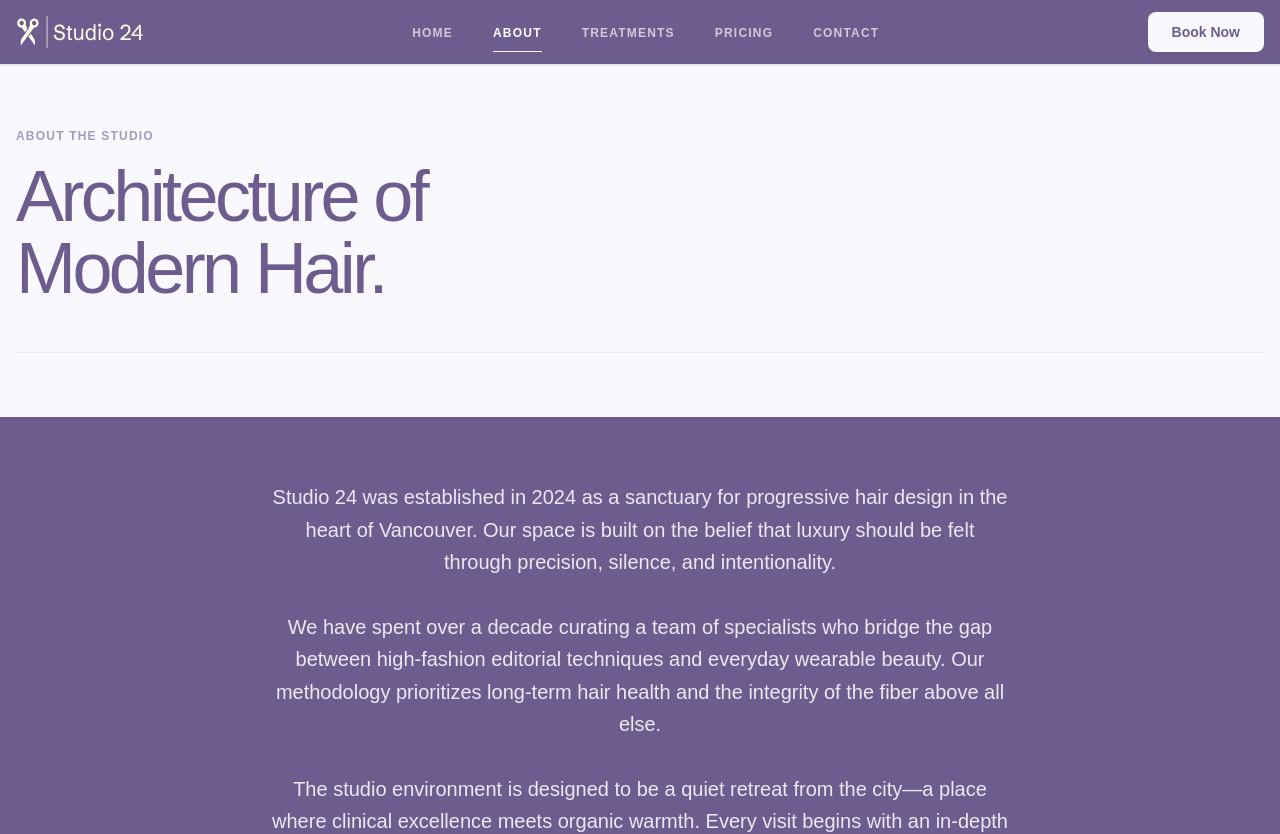
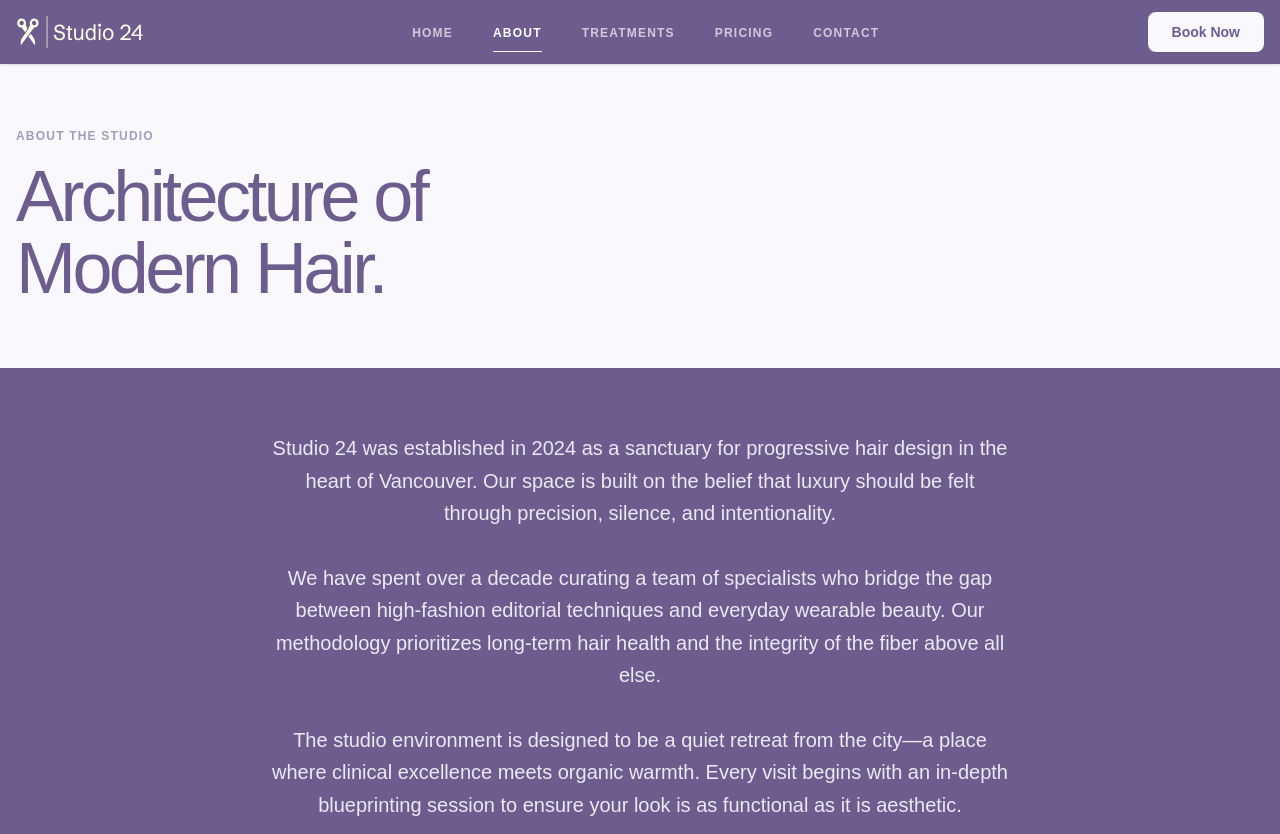
Before and after one commit to jacobadam/studio-24, a Next.js app: page /about in a window 1280 px wide. Shown: the top 834 px of the page. Built offline with nearby package versions, Linux system fonts and the light colour scheme.

Commit message:
remove line break

```diff
--- a/src/app/about/page.tsx
+++ b/src/app/about/page.tsx
@@ -12,7 +12,6 @@ export default function AboutPage(): React.JSX.Element {
           <h1 className="text-5xl font-medium tracking-tighter text-primary md:text-7xl">
             Architecture of <br /> Modern Hair.
           </h1>
-          <div className="mt-12 h-px w-full bg-primary/10" />
         </div>
       </section>
 
```
